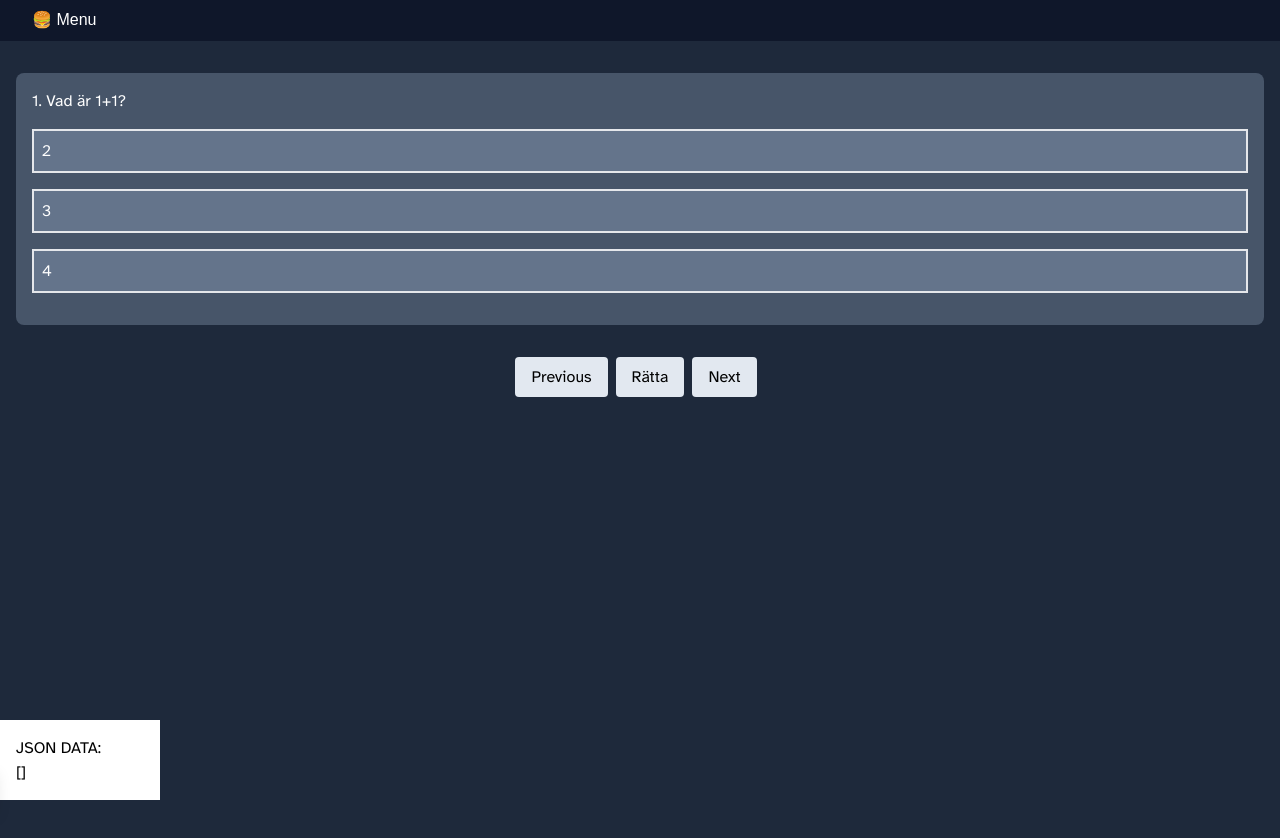
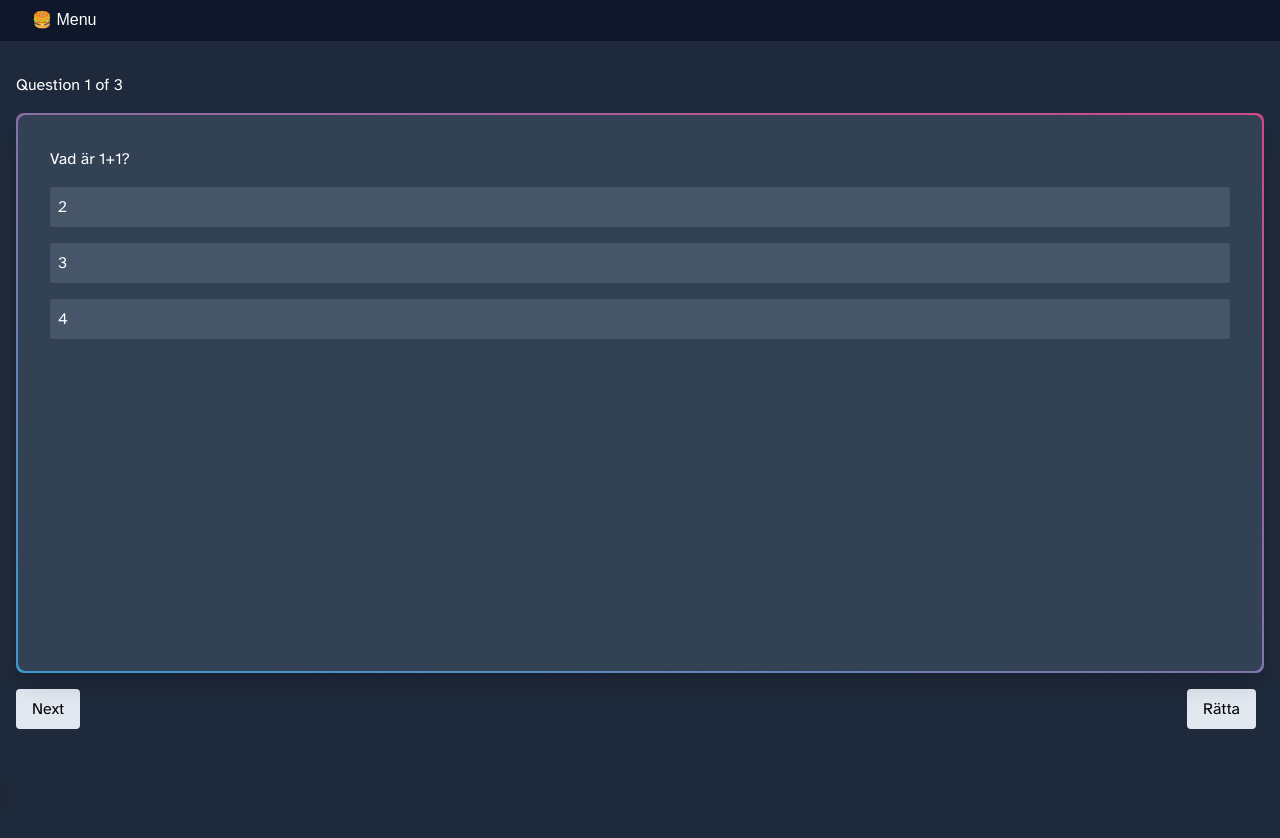
Before and after one commit to nbjorling/nextjs, a Next.js app: page /quiz in a window 1280 px wide. Shown: the top 838 px of the page. Built offline with nearby package versions, Linux system fonts and the light colour scheme; a web font is replaced by a local one.

Commit message:
update quiz component with some styling and functionality

```diff
--- a/pages/quiz.tsx
+++ b/pages/quiz.tsx
@@ -53,12 +53,52 @@ const QUIZ_DATA: QuizDataProps = {
       ],
       correctAnswer: 2,
     },
+    {
+      question:
+        "Saying the name of what dried fruit used to be used to encourage people to smile before a photo in the 1800s, before the phrase “cheese?”",
+      choices: [
+        { text: "Prunes", correct: false },
+        { text: "Kiwis", correct: false },
+        {
+          text: "En låååååååång text för att se hur ett långt svar skulle kunna se ut i denna quiz",
+          correct: true,
+        },
+      ],
+      correctAnswer: 2,
+    },
   ],
 };
 
-const Choice: React.FC<ChoiceElementProps> = ({ choice, selected, onClick }) => {
-  const bgStyle = selected && "border-yellow-400";
-  const styles = "border-2 p-2 my-4 cursor-pointer bg-slate-500  hover:bg-slate-400";
+const AnimatedBorderContainer: React.FC<{ children: React.ReactNode }> = ({
+  children,
+}) => {
+  return (
+    <div className="relative overflow-hidden w-full min-h-[200px] h-[70vh] shadow-xl rounded-lg">
+      <div
+        className="absolute z-0 -left-[100%] -top-[100%] w-[300%] h-[300%] animate-rotate"
+        style={{
+          background:
+            "linear-gradient(-45deg, #ee7752, #e73c7e, #23a6d5, #23d5ab)",
+          backgroundSize: "100% 100%",
+          transform: "translateY(0)",
+          transformOrigin: "0, 0",
+        }}
+      ></div>
+      <div className="absolute z-10 left-[2px] top-[2px] w-[calc(100%-4px)] h-[calc(100%-4px)] rounded-lg bg-slate-700 p-4 transition-color duration-300 ">
+        {children}
+      </div>
+    </div>
+  );
+};
+
+const Choice: React.FC<ChoiceElementProps> = ({
+  choice,
+  selected,
+  onClick,
+}) => {
+  const bgStyle = selected && "outline-2 outline-slate-300";
+  const styles =
+    "p-2 my-4 cursor-pointer bg-slate-600  hover:bg-slate-500 rounded";
   return (
     <div className={[bgStyle, styles].join(" ")} onClick={onClick}>
       <div className="flex justify-between">
@@ -69,18 +109,28 @@ const Choice: React.FC<ChoiceElementProps> = ({ choice, selected, onClick }) =>
   );
 };
 
-const Question: React.FC<QuestionComponentProps> = ({ question, onClick, questionChoice, questionIndex }) => {
+const Question: React.FC<QuestionComponentProps> = ({
+  question,
+  onClick,
+  questionChoice,
+  questionIndex,
+}) => {
   return (
-    <div className="text-white bg-slate-600 m-4 p-4 rounded-lg">
-      <div>
-        {questionIndex + 1}. {question?.question}
-      </div>
+    <div className="text-white p-4">
+      <div>{question?.question}</div>
       {question?.choices?.map((choice, index) => {
         const clickHandler = () => {
           onClick({ questionIndex, choiceIndex: index });
         };
 
-        return <Choice onClick={clickHandler} key={index} choice={choice} selected={questionChoice === index} />;
+        return (
+          <Choice
+            onClick={clickHandler}
+            key={index}
+            choice={choice}
+            selected={questionChoice === index}
+          />
+        );
       })}
     </div>
   );
@@ -91,7 +141,7 @@ export default function Quiz() {
   const [choices, setChoices] = React.useState<number[]>([]);
   const [showAnswers, setShowAnswers] = React.useState<boolean>(false);
   const [currentQuestion, setCurrentQuestion] = React.useState<number>(0);
-
+  const nQuestions = QUIZ_DATA?.questions.length;
   const handleChoiceClick = ({ questionIndex, choiceIndex }) => {
     const newChoices = [...choices];
     newChoices[questionIndex] = choiceIndex;
@@ -110,10 +160,15 @@ export default function Quiz() {
 
   return (
     <main className="w-full min-h-screen bg-slate-800 pt-4 font-hyperlegible">
-      <div className="fixed bottom-0 p-4 w-40 h-auto bg-white ">
+      {/* <div className="fixed bottom-0 p-4 w-40 h-auto bg-white ">
         JSON DATA: <br></br>
         {JSON.stringify(choices, null, 2)}
-      </div>
+      </div> */}
+      <div className="p-4">
+        <h2 className="text-white mb-4">
+          Question {currentQuestion + 1} of {nQuestions}
+        </h2>
+        <AnimatedBorderContainer>
           <Question
             onClick={handleChoiceClick}
             questionIndex={currentQuestion}
@@ -121,24 +176,44 @@ export default function Quiz() {
             questionChoice={choices[currentQuestion]}
             question={QUIZ_DATA.questions[currentQuestion]}
           />
+        </AnimatedBorderContainer>
         <div className="flex w-full justify-center">
+          <div className="flex-grow">
+            {currentQuestion !== 0 && (
               <button
                 className="bg-slate-200 py-2 px-4 mt-4 mr-2 rounded"
                 onClick={() => setCurrentQuestion((prev) => prev - 1)}
               >
                 Previous
               </button>
-        <button className="bg-slate-200 py-2 px-4 mr-2 mt-4 rounded" onClick={() => submit()}>
-          Rätta
-        </button>
+            )}
+
+            {currentQuestion + 1 < nQuestions && (
               <button
                 className="bg-slate-200 py-2 px-4 mr-2 mt-4 rounded"
                 onClick={() => setCurrentQuestion((prev) => prev + 1)}
               >
                 Next
               </button>
+            )}
           </div>
-      {showAnswers && <div className="text-2xl p-2 m-8 bg-yellow-400">{points.toString()} Correct Answers</div>}
+
+          <button
+            className="bg-slate-200 py-2 px-4 mr-2 mt-4 rounded"
+            onClick={() => submit()}
+          >
+            Rätta
+          </button>
+        </div>
+      </div>
+      {showAnswers && (
+        <div
+          className="absolute text-center z-20 w-full top-1/2 text-2xl bg-yellow-400 curspor-pointer"
+          onClick={() => setShowAnswers(false)}
+        >
+          {points.toString()} Correct Answers
+        </div>
+      )}
     </main>
   );
 }
```
Lines whose indentation alone changed are shown as unchanged.
